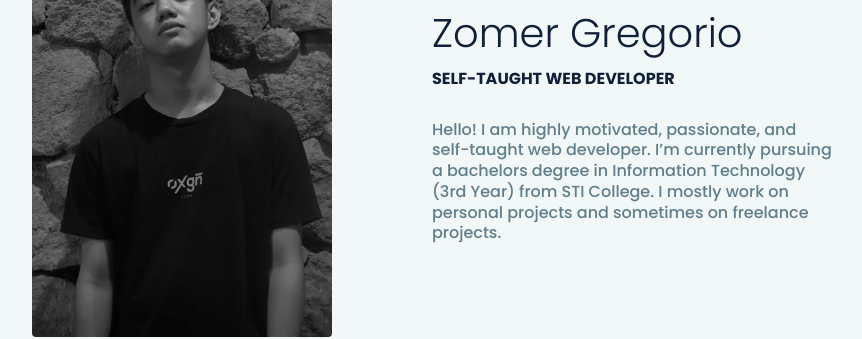
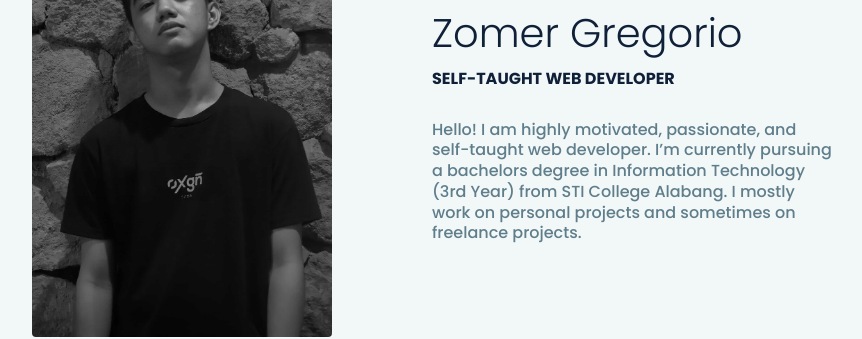
Before and after one commit to zomeru/portfolio, a Next.js app: page / in a window 1280 px wide. Shown: the part 1100-1439 px from the top of the page, without its empty margins (208-1070 px from the left). Built offline with nearby package versions, Linux system fonts and the light colour scheme.

Commit message:
Little tweaks

```diff
--- a/src/components/sections/about.tsx
+++ b/src/components/sections/about.tsx
@@ -27,8 +27,8 @@ const About = () => {
           <p>
             Hello! I am highly motivated, passionate, and self-taught web
             developer. I&rsquo;m currently pursuing a bachelors degree in
-            Information Technology (3rd Year) from STI College. I mostly work on
-            personal projects and sometimes on freelance projects.
+            Information Technology (3rd Year) from STI College Alabang. I mostly
+            work on personal projects and sometimes on freelance projects.
           </p>
         </div>
         <div className='image-wrapper-square hidden-image'>
```
